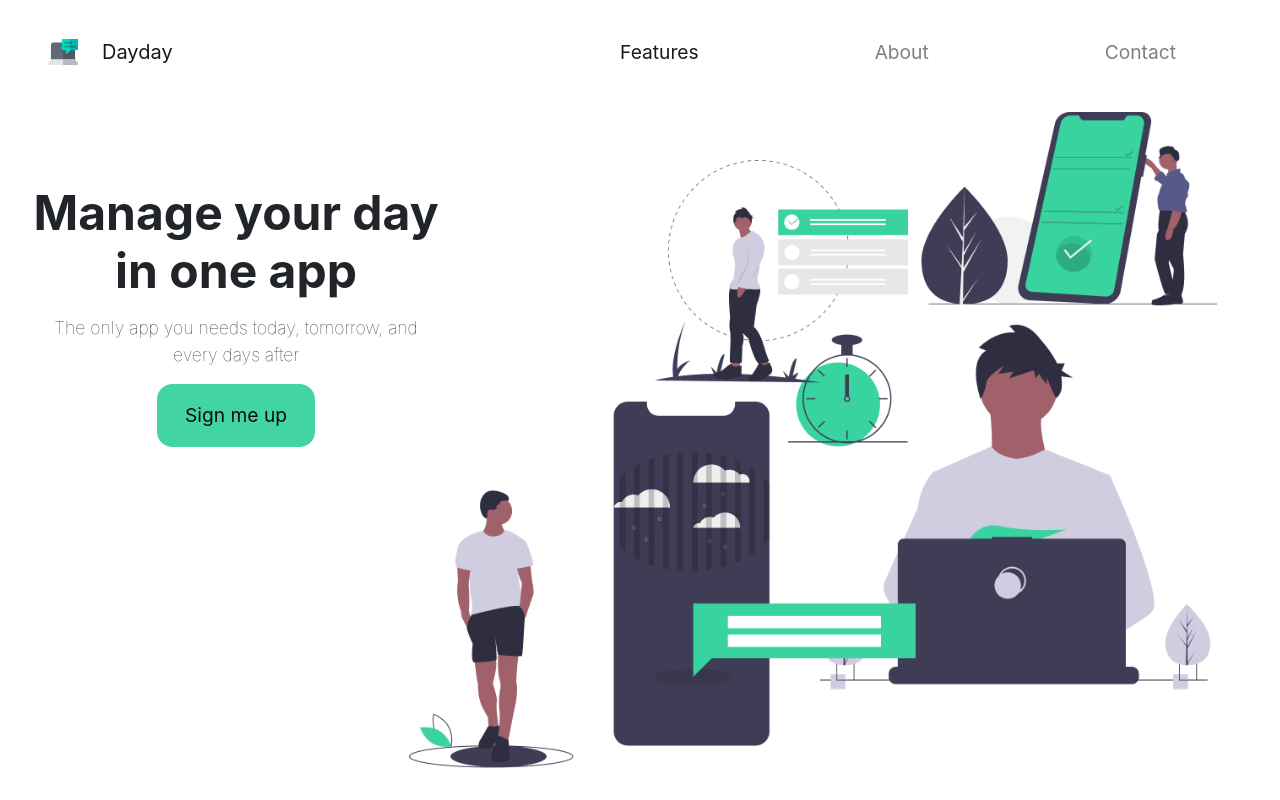
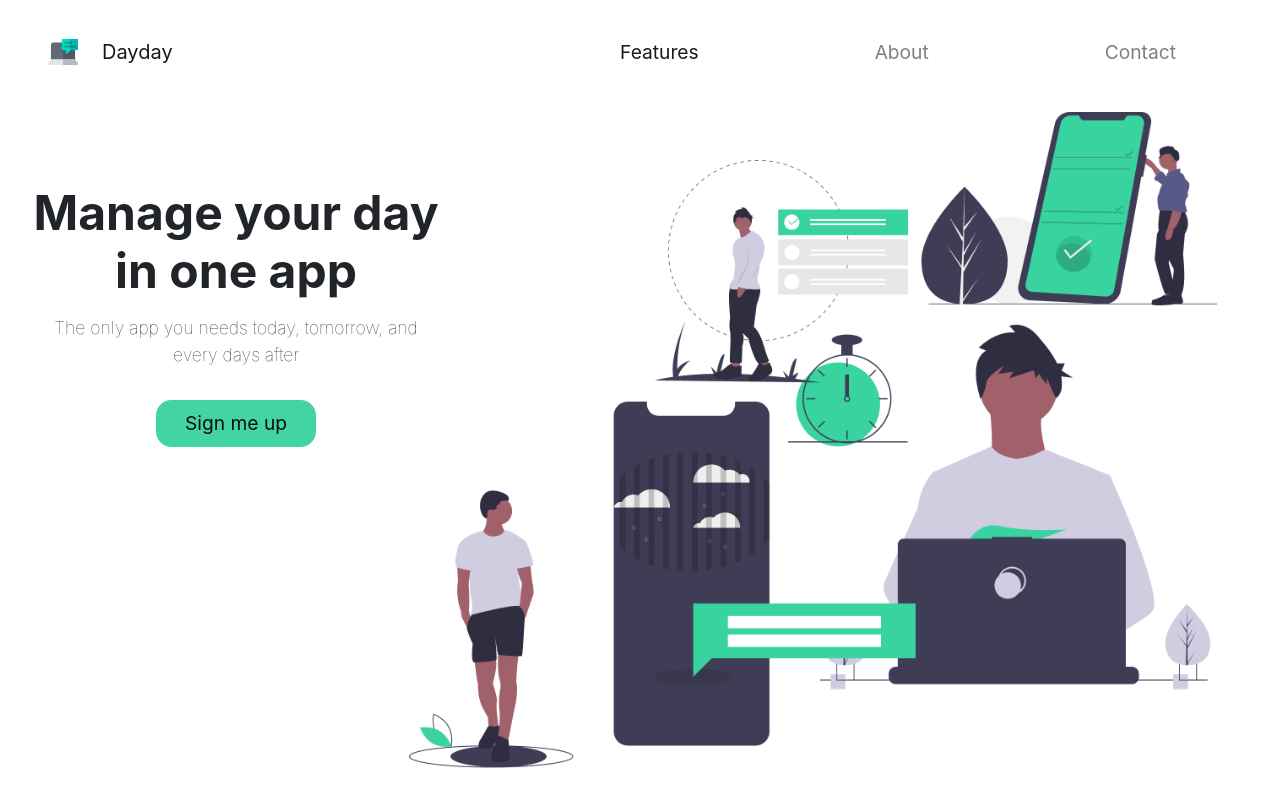
Before and after one commit to jte0711/simple-landing-page, a Next.js app: page / in a window 1280 px wide. Shown: the top 800 px of the page. Built offline with nearby package versions, Linux system fonts and the light colour scheme.

Commit message:
Change button shape
-Fix component button in home.jsx replace className with addClass
-Fix the margin for buttonCta

```diff
--- a/components/button.jsx
+++ b/components/button.jsx
@@ -3,13 +3,14 @@ import { Button } from 'reactstrap';
 
 let buttonStyle = {
   // marginTop: "1.3rem",
-  padding: "1rem 1.7rem",
+  // padding: "1rem 1.7rem",
   borderRadius: "15px",
   fontSize: "1.2rem",
   backgroundColor: "#38D39F",
   borderColor: "#38D39F",
   opacity: "95%",
-  color: "black"
+  color: "black",
+  width: "10rem"
 };
 
 class Buttons extends React.Component{
--- a/components/css/style.css
+++ b/components/css/style.css
@@ -84,8 +84,13 @@ h3 {
   margin: 0rem 2.5rem;
 }
 
+.homeButton-Mb {
+  width: 15rem;
+  text-align: center;
+}
 .buttonCta {
-  margin-top: 1.3rem;
+  margin-top: 1rem;
+  font-size: 1rem;
 }
 
 .navButton {
--- a/components/home.jsx
+++ b/components/home.jsx
@@ -55,12 +55,13 @@ class Home extends React.Component{
     let isMobile = (this.state.screenWidth <= 720);
 
     if (isMobile !== true){
+      console.log("Not mobile");
       return(
         <div className="container-fluid d-flex">
           <div className="container" style={ctaStyle}>
             <h1 className="h1Style"><center>Manage your day in one app</center></h1>
             <p className="pStyle"><center>The only app you needs today, tomorrow, and every days after</center></p>
-            <Buttons className="buttonCta" link="/signup" text="Sign me up"/>
+            <Buttons addClass="buttonCta homeButton-L" link="/signup" text="Sign me up"/>
           </div>
           <div className="bgImage">
             <img src="/images/home-image.png" alt="Background image" style={bgImgStyle}/>
@@ -76,9 +77,8 @@ class Home extends React.Component{
           <div className="container" style={ctaStyleMb}>
             <h1 className="h1StyleMb"><center>Manage your day in one app</center></h1>
             <p className="pStyleMb"><center>The only app you needs today, tomorrow, and every days after</center></p>
-            <Buttons className="buttonCta" link="/signup" text="Sign me up"/>
+            <Buttons addClass="buttonCta homeButton-Mb" link="/signup" text="Sign me up"/>
           </div>
-
         </div>
       );
     }
```
